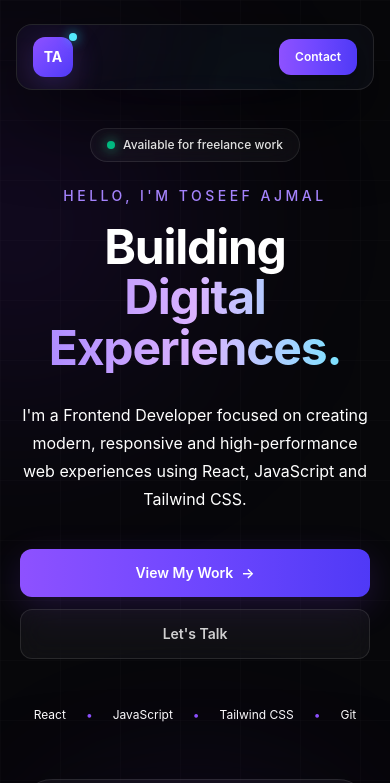
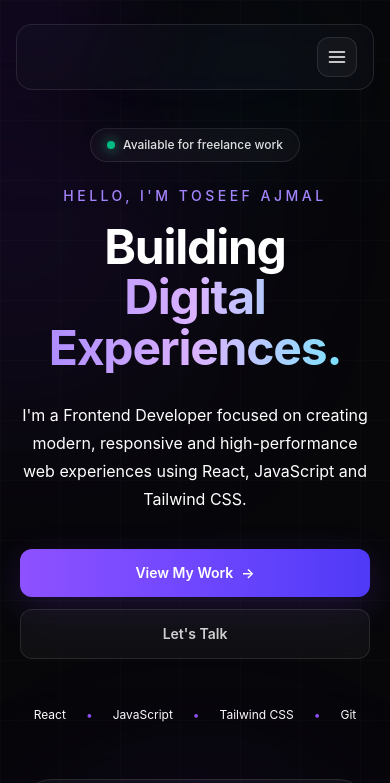
Before and after one commit to toseefajmal/toseefajmal-portfolio, a React (Vite) app: page / in a window 390 px wide. Shown: the top 783 px of the page. Built offline with nearby package versions, Linux system fonts and the light colour scheme.

Commit message:
feat: enhance Navbar with mobile responsiveness and new icons

```diff
--- a/src/components/Navbar.jsx
+++ b/src/components/Navbar.jsx
@@ -1,6 +1,10 @@
-import React from "react";
+
+import React, { useState } from "react";
+import { FiMenu, FiX } from "react-icons/fi";
 
 const Navbar = () => {
+  const [mobileOpen, setMobileOpen] = useState(false);
+
   const navItems = [
     { name: "Home", id: "home" },
     { name: "About", id: "about" },
@@ -19,28 +23,31 @@ const Navbar = () => {
         block: "start",
       });
     }
+
+    setMobileOpen(false);
   };
 
   return (
     <nav className="absolute left-0 right-0 top-6 z-50 px-4 sm:px-6 lg:px-8">
       <div className="mx-auto max-w-7xl">
-        <div className="relative flex items-center justify-between overflow-hidden rounded-2xl border border-white/10 bg-[#0D0D13]/80 px-4 py-3 shadow-[0_25px_80px_rgba(0,0,0,0.55)] backdrop-blur-2xl transition-all duration-500 hover:border-violet-500/20 hover:bg-[#111119]/90 sm:px-5 md:px-6">
+
+        {/* Main Navbar */}
+        <div className="relative rounded-2xl border border-white/10 bg-[#0D0D13]/80 px-4 py-3 shadow-[0_25px_80px_rgba(0,0,0,0.55)] backdrop-blur-2xl transition-all duration-500 hover:border-violet-500/20 hover:bg-[#111119]/90 sm:px-5 md:px-6">
 
           {/* Background Glow */}
           <div className="pointer-events-none absolute -left-16 -top-20 h-40 w-40 rounded-full bg-violet-600/10 blur-3xl" />
 
           <div className="pointer-events-none absolute -bottom-20 right-10 h-40 w-40 rounded-full bg-cyan-500/5 blur-3xl" />
 
+          {/* Navbar Content */}
+          <div className="relative z-10 flex items-center justify-between">
+
             {/* Logo */}
             <button
               onClick={() => handleScroll("home")}
-            className="group relative z-10 flex items-center gap-3"
+              className="group flex items-center gap-3"
             >
-            <div className="relative flex h-10 w-10 shrink-0 items-center justify-center rounded-xl bg-gradient-to-br from-violet-500 to-indigo-600 text-sm font-bold text-white shadow-[0_8px_30px_rgba(139,92,246,0.25)] transition-all duration-300 group-hover:scale-105 group-hover:shadow-[0_8px_35px_rgba(139,92,246,0.45)]">
-              TA
 
-              <span className="absolute -right-1 -top-1 h-2 w-2 rounded-full bg-cyan-300 shadow-[0_0_12px_rgba(34,211,238,0.9)]" />
-            </div>
 
               <div className="hidden text-left sm:block">
                 <h2 className="text-sm font-semibold tracking-wide text-white">
@@ -54,7 +61,7 @@ const Navbar = () => {
             </button>
 
             {/* Desktop Navigation */}
-          <div className="relative z-10 hidden items-center gap-1 lg:flex">
+            <div className="hidden items-center gap-1 lg:flex">
               {navItems.map((item) => (
                 <button
                   key={item.id}
@@ -63,17 +70,15 @@ const Navbar = () => {
                 >
                   {item.name}
 
-                {/* Hover Background */}
                   <span className="absolute inset-0 -z-10 scale-90 rounded-xl bg-violet-500/0 transition-all duration-300 group-hover:scale-100 group-hover:bg-violet-500/[0.07]" />
 
-                {/* Hover Line */}
                   <span className="absolute bottom-1 left-1/2 h-[2px] w-0 -translate-x-1/2 rounded-full bg-gradient-to-r from-violet-400 to-cyan-300 transition-all duration-300 group-hover:w-5" />
                 </button>
               ))}
             </div>
 
             {/* Right Side */}
-          <div className="relative z-10 flex items-center gap-3">
+            <div className="flex items-center gap-3">
 
               {/* Available */}
               <div className="hidden items-center gap-2 xl:flex">
@@ -84,7 +89,7 @@ const Navbar = () => {
                 </span>
               </div>
 
-            {/* Let's Talk */}
+              {/* Desktop Let's Talk */}
               <button
                 onClick={() => handleScroll("contact")}
                 className="hidden items-center gap-2 rounded-xl bg-gradient-to-r from-violet-500 to-indigo-600 px-5 py-2.5 text-sm font-semibold text-white shadow-[0_8px_30px_rgba(124,58,237,0.2)] transition-all duration-300 hover:-translate-y-0.5 hover:from-violet-400 hover:to-indigo-500 hover:shadow-[0_12px_35px_rgba(124,58,237,0.35)] lg:flex"
@@ -93,13 +98,61 @@ const Navbar = () => {
                 <span>↗</span>
               </button>
 
-            {/* Mobile Contact */}
+              {/* Mobile Menu Button */}
+              <button
+                onClick={() => setMobileOpen(!mobileOpen)}
+                className="flex h-10 w-10 items-center justify-center rounded-xl border border-white/10 bg-white/[0.04] text-xl text-white transition-all duration-300 hover:border-violet-500/30 hover:bg-violet-500/10 lg:hidden"
+                aria-label="Toggle menu"
+              >
+                {mobileOpen ? <FiX /> : <FiMenu />}
+              </button>
+            </div>
+          </div>
+
+          {/* Mobile Navigation */}
+          <div
+            className={`overflow-hidden transition-all duration-500 lg:hidden ${
+              mobileOpen
+                ? "mt-4 max-h-[500px] opacity-100"
+                : "max-h-0 opacity-0"
+            }`}
+          >
+            <div className="border-t border-white/10 pt-3">
+
+              <div className="flex flex-col gap-1">
+                {navItems.map((item) => (
+                  <button
+                    key={item.id}
+                    onClick={() => handleScroll(item.id)}
+                    className="group flex w-full items-center justify-between rounded-xl px-4 py-3 text-left text-sm font-medium text-white/60 transition-all duration-300 hover:bg-violet-500/10 hover:text-white"
+                  >
+                    <span>{item.name}</span>
+
+                    <span className="translate-x-2 text-violet-400 opacity-0 transition-all duration-300 group-hover:translate-x-0 group-hover:opacity-100">
+                      →
+                    </span>
+                  </button>
+                ))}
+              </div>
+
+              {/* Mobile Available */}
+              <div className="mt-3 flex items-center justify-between border-t border-white/10 pt-3">
+                <div className="flex items-center gap-2">
+                  <span className="h-2 w-2 rounded-full bg-emerald-400 shadow-[0_0_12px_rgba(52,211,153,0.8)]" />
+
+                  <span className="text-xs font-medium text-white/40">
+                    Available for work
+                  </span>
+                </div>
+
                 <button
                   onClick={() => handleScroll("contact")}
-              className="rounded-xl bg-gradient-to-r from-violet-500 to-indigo-600 px-4 py-2.5 text-xs font-semibold text-white shadow-lg transition-all duration-300 hover:scale-105 lg:hidden"
+                  className="rounded-xl bg-gradient-to-r from-violet-500 to-indigo-600 px-4 py-2 text-xs font-semibold text-white shadow-lg transition-all duration-300 hover:scale-105"
                 >
-              Contact
+                  Let's Talk ↗
                 </button>
+              </div>
+            </div>
           </div>
         </div>
 
```
Lines whose indentation alone changed are shown as unchanged.
